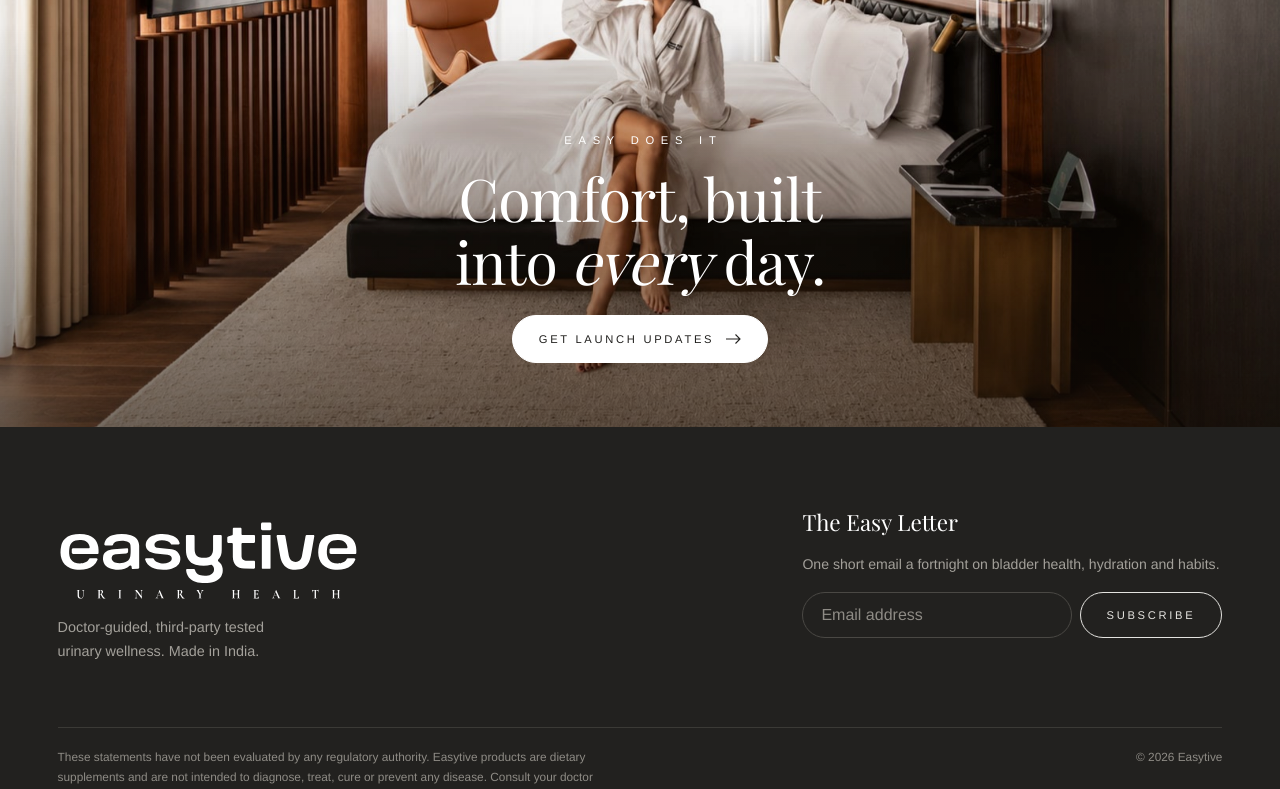
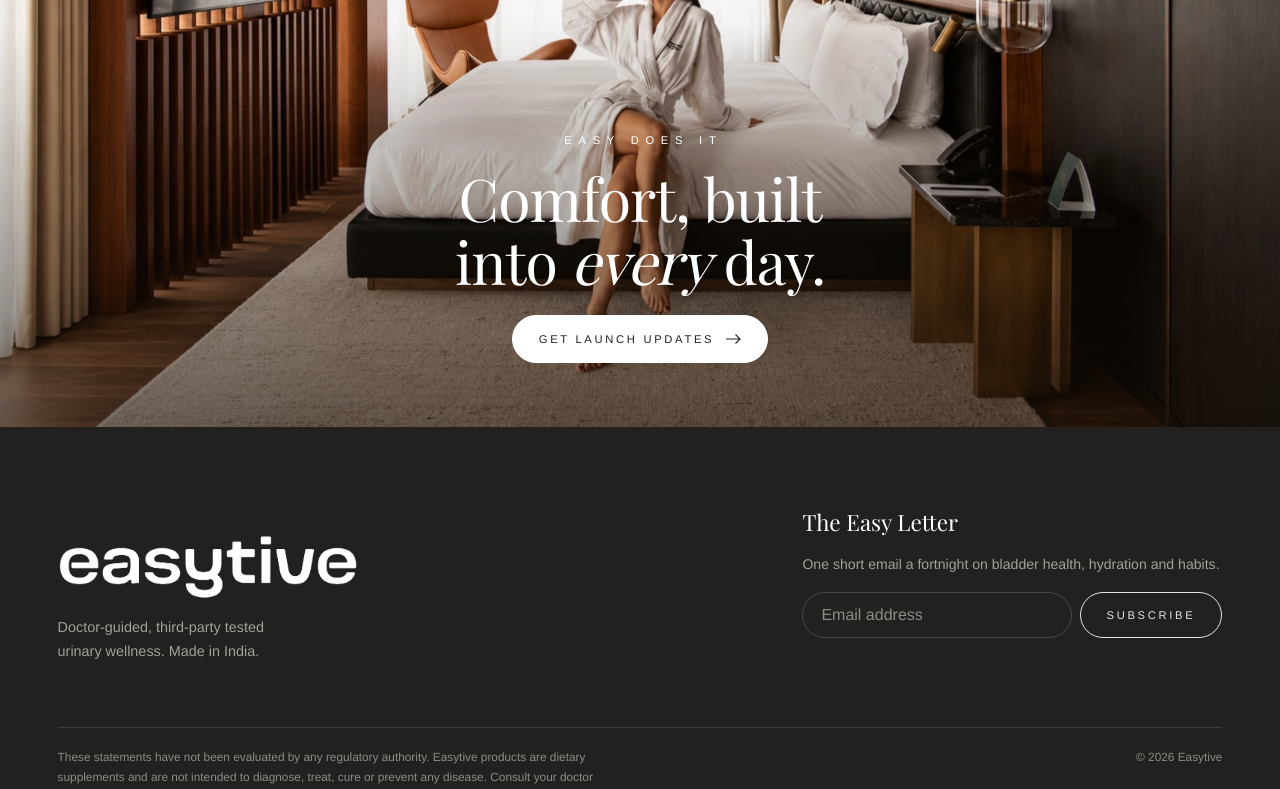
Before and after one commit to Rendersarc2026/Easytive, a Next.js app: page / in a window 1280 px wide. Shown: the part 373-1162 px from the top of the page. Built offline with nearby package versions, Linux system fonts and the light colour scheme; a web font is replaced by a local one.

Commit message:
feat: replace logo component with image for footer branding

```diff
--- a/src/app/site.css
+++ b/src/app/site.css
@@ -466,7 +466,7 @@ header.site.lined { box-shadow: 0 1px 0 var(--hair); }
 footer.site-foot { background: var(--obsidian); color: #e4e3df; }
 footer.site-foot .wrap { padding-block: clamp(56px, 6vw, 96px) 28px; }
 .ftop { display: grid; grid-template-columns: 1.3fr repeat(3, minmax(0, 1fr)) 1.4fr; gap: 32px; }
-.fbrand svg { width: min(100%, 300px); height: auto; color: #fff; }
+.fbrand img { display: block; width: min(100%, 300px); height: auto; filter: brightness(0) invert(1); }
 .fbrand p { color: #a3a09a; margin-top: 16px; font-size: 0.9rem; max-width: 28ch; }
 .fcol h4 { margin: 0 0 16px; font-weight: 400; font-size: var(--t-label); letter-spacing: 0.28em; text-transform: uppercase; color: #a3a09a; }
 .fcol ul { list-style: none; margin: 0; padding: 0; display: grid; gap: 10px; font-size: 0.9rem; }
--- a/src/components/sections/Footer.tsx
+++ b/src/components/sections/Footer.tsx
@@ -1,7 +1,7 @@
 "use client";
 
 import { useState } from "react";
-import { Logo } from "../Logo";
+import Image from "next/image";
 
 export function Footer() {
   const [note, setNote] = useState("");
@@ -10,7 +10,7 @@ export function Footer() {
       <div className="wrap">
         <div className="ftop solo">
           <div className="fbrand">
-            <Logo tagline title="easytive, urinary health" />
+            <Image src="/easytive-logo.png" alt="Easytive" width={3202} height={700} sizes="300px" />
             <p>Doctor-guided, third-party tested urinary wellness. Made in India.</p>
           </div>
           <div className="fnews" id="letter">
```
Also changed, not shown: public/easytive-logo.png (added).
